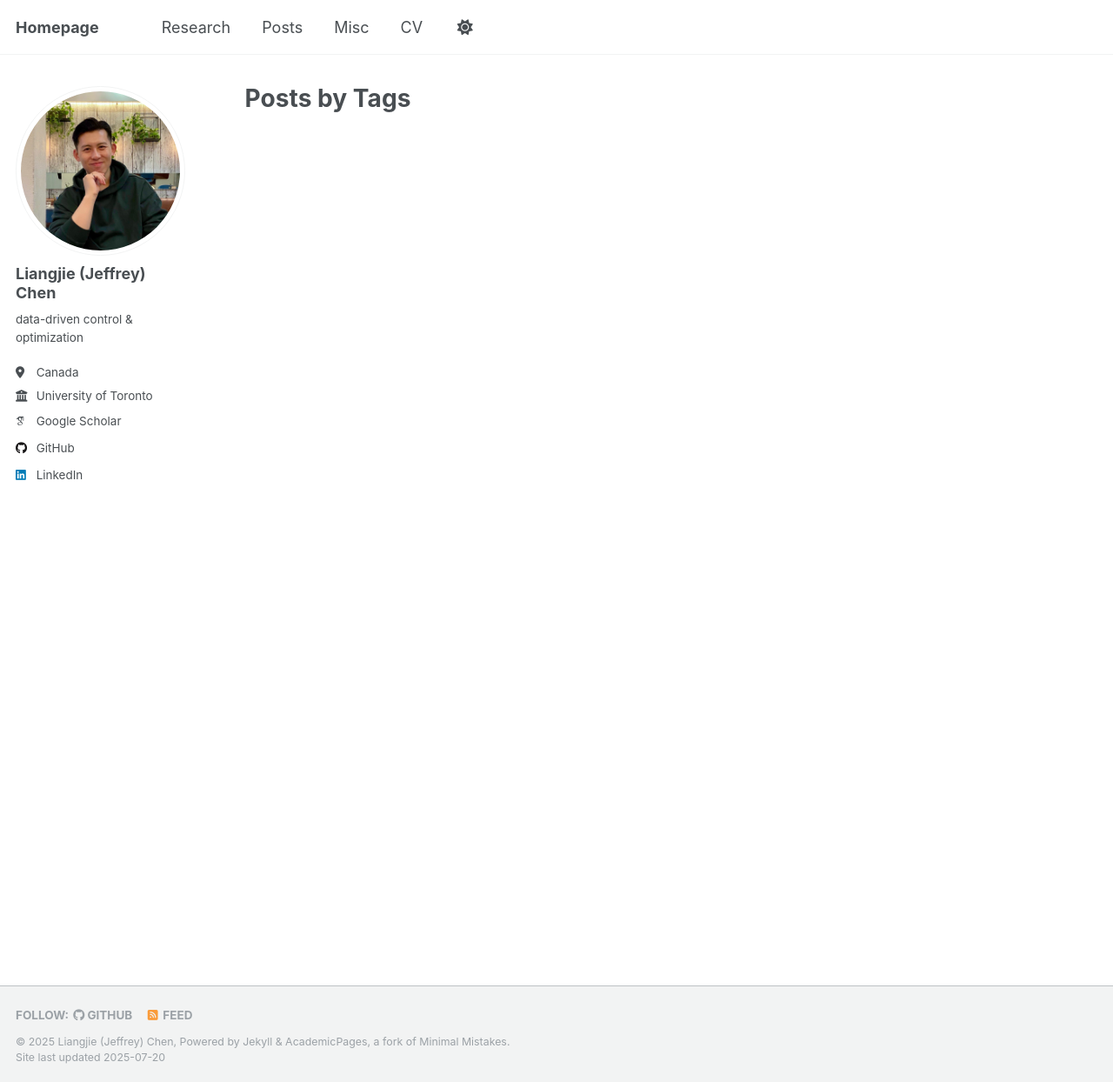
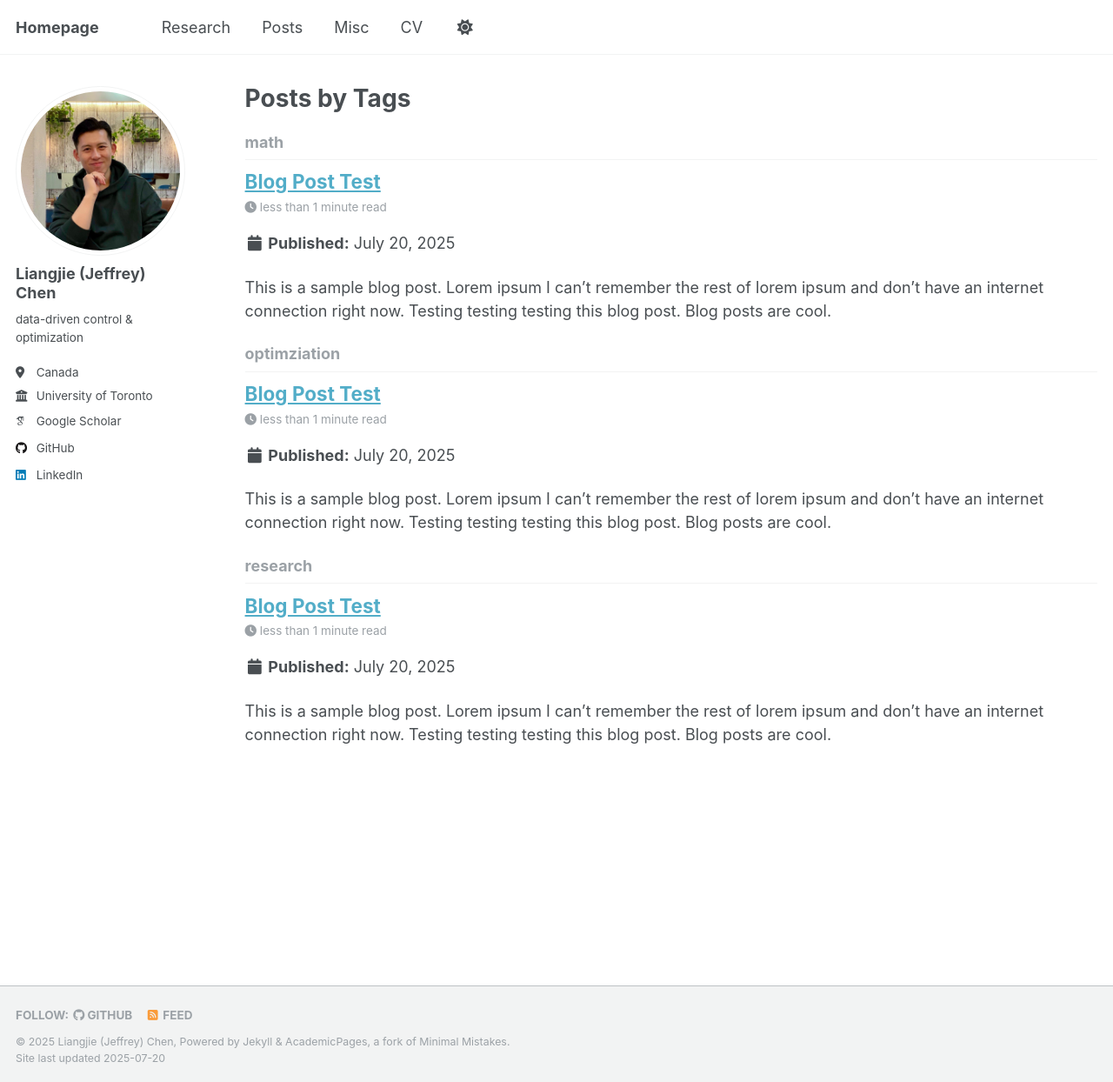
Before and after one commit to jchen975/ljchen.github.io, a Jekyll site: the page built from _pages/tag-archive.html, in a window 1280 px wide and 1244 px high. Shown: the whole window at 87% size. Built offline with Jekyll 4.4.1, drawn with Linux system fonts in a browser that asks for light colours; some web fonts are replaced.

Commit message:
blog test 1 + update PGS-D

```diff
--- /dev/null
+++ b/_posts/2012-08-14-blog-post-1.md
@@ -0,0 +1,20 @@
+---
+title: 'Blog Post Test'
+date: 2025-07-20
+permalink: /posts/2025/07/test-1/
+tags:
+  - math
+  - research
+  - optimziation
+---
+
+This is a sample blog post. Lorem ipsum I can't remember the rest of lorem ipsum and don't have an internet connection right now. Testing testing testing this blog post. Blog posts are cool.
+
+Headings are cool
+======
+
+You can have many headings
+======
+
+Aren't headings cool?
+------
```
Also changed, not shown: _data/navigation.yml (+0 -12 lines), _pages/about.md (+1 -1 lines).
